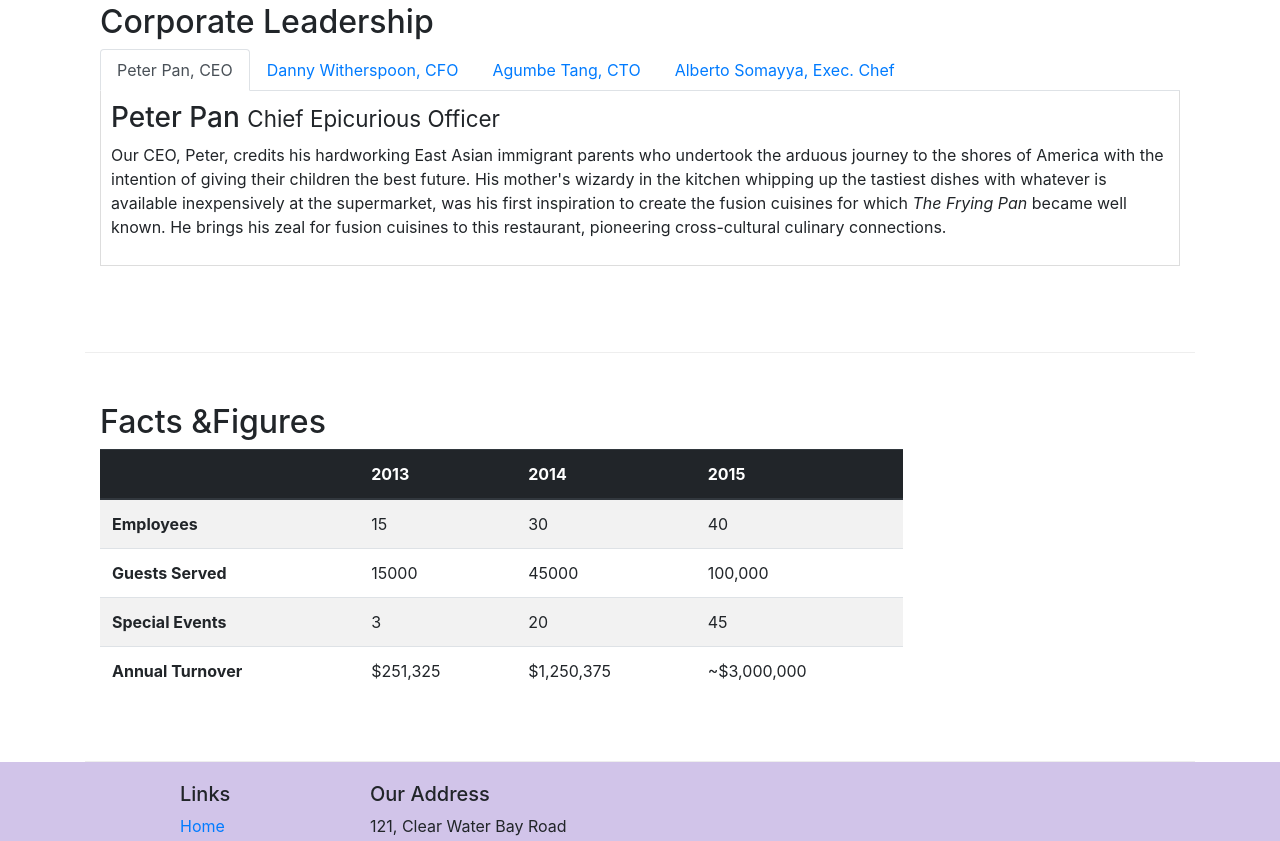
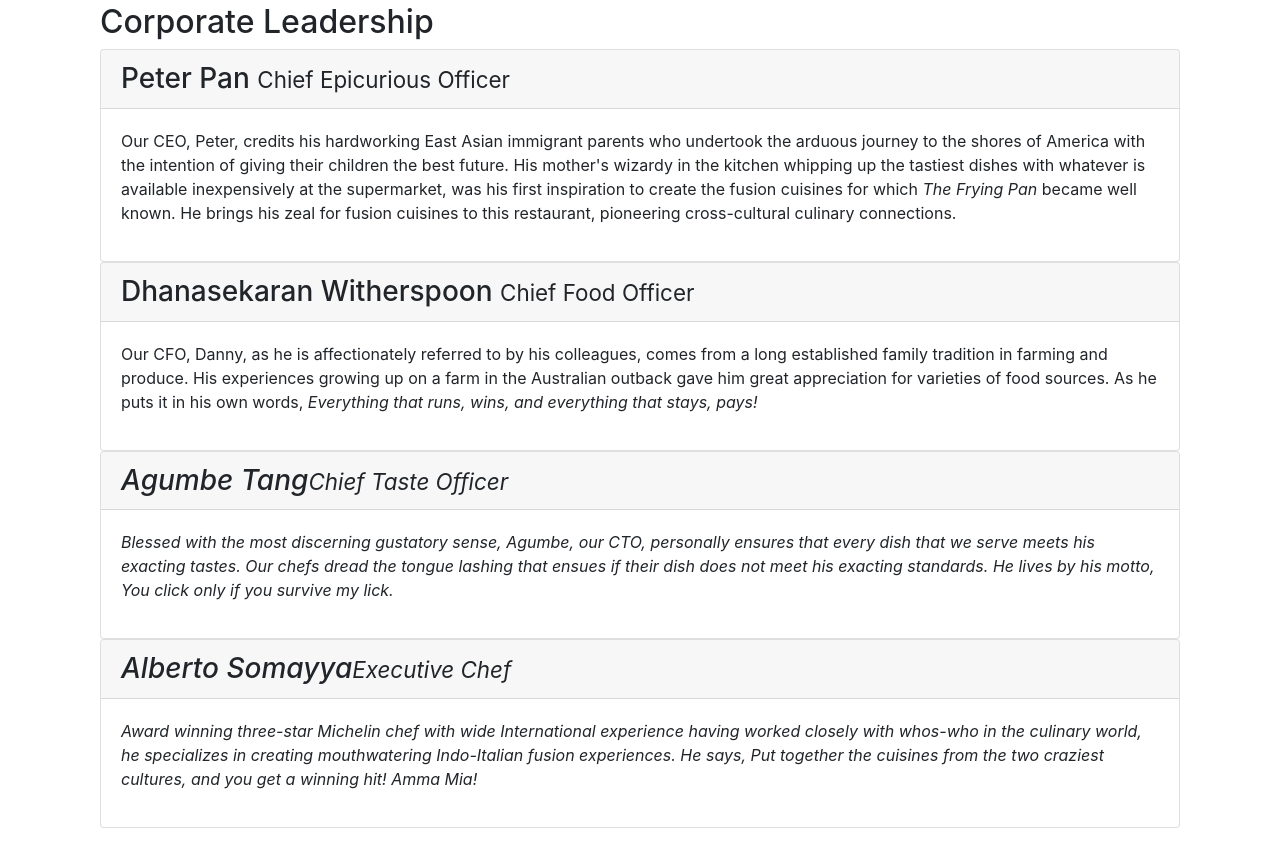
Before and after one commit to ashley068/boostrap, a website: page aboutus.html in a window 1280 px wide. Shown: the part 1019-1860 px from the top of the page. Drawn offline with nearby package versions, Linux system fonts and the light colour scheme.

Commit message:
accordion

```diff
--- a/aboutus.html
+++ b/aboutus.html
@@ -104,44 +104,69 @@
             <div class="col-12 col-sm">
                 <h2>Corporate Leadership</h2>
 
-                <ul class="nav nav-tabs">
-                    <li class="nav-item">
-                        <a class="nav-link active" href="#peter" role="tab" data-toggle="tab">Peter Pan, CEO</a>
-                    </li>
-                    <li class="nav-item">
-                        <a class="nav-link" href="#danny" role="tab"
-                          data-toggle="tab">Danny Witherspoon, CFO</a>
-                      </li>
-                      <li class="nav-item">
-                        <a class="nav-link" href="#agumbe"role="tab"
-                          data-toggle="tab">Agumbe Tang, CTO</a>
-                      </li>
-                      <li class="nav-item">
-                        <a class="nav-link" href="#alberto" role="tab"
-                          data-toggle="tab">Alberto Somayya, Exec. Chef</a>
-                      </li>
-                </ul>
 
-            <div class="tab-content">
-                <div role="tabpanel" class="tab-pane fade show active" id="peter">
-                    <h3>Peter Pan <small>Chief Epicurious Officer</small></h3>
-                    <p class="d-none d-sm-block">Our CEO, Peter, credits his hardworking East Asian immigrant parents who undertook the arduous journey to the shores of America with the intention of giving their children the best future. His mother's wizardy in the kitchen whipping up the tastiest dishes with whatever is available inexpensively at the supermarket, was his first inspiration to create the fusion cuisines for which <em>The Frying Pan</em> became well known. He brings his zeal for fusion cuisines to this restaurant, pioneering cross-cultural culinary connections.</p>
+
+            <div id="accordion">
+                <div class="card">
+                    <div class="card-header" role="tab" id="peterhead">
+                        <h3 class="mb-0">
+                            <a data-toggle="collapse" data-target="#peter">
+                                Peter Pan <small>Chief Epicurious Officer</small>
+                            </a>
+                        </h3>
+                    </div>
+                    <div role="tabpanel" class="collaspe show" id="peter" data-parent="#accordion">
+                        <div class="card-body">
+                            <p class="d-none d-sm-block">Our CEO, Peter, credits his hardworking East Asian immigrant parents who undertook the arduous journey to the shores of America with the intention of giving their children the best future. His mother's wizardy in the kitchen whipping up the tastiest dishes with whatever is available inexpensively at the supermarket, was his first inspiration to create the fusion cuisines for which <em>The Frying Pan</em> became well known. He brings his zeal for fusion cuisines to this restaurant, pioneering cross-cultural culinary connections.</p>
+                        </div>
+                    </div>
                 </div>
 
-                <div role="tabpanel" class="tab-pane fade" id="danny">
-                    <h3>Dhanasekaran Witherspoon <small>Chief Food Officer</small></h3>
-                    <p class="d-none d-sm-block">Our CFO, Danny, as he is affectionately referred to by his colleagues, comes from a long established family tradition in farming and produce. His experiences growing up on a farm in the Australian outback gave him great appreciation for varieties of food sources. As he puts it in his own words, <em>Everything that runs, wins, and everything that stays, pays!</em></p>
+                <div class="card">
+                    <div class="card-header" role="tab" id="peterhead">
+                        <h3 class="mb-0">
+                            <a data-toggle="collapse" data-target="#danny">
+                                Dhanasekaran Witherspoon  <small>Chief Food Officer</small>
+                            </a>
+                        </h3>
+                    </div>
+                    <div role="tabpanel" class="collaspe show" id="danny" data-parent="#accordion">
+                        <div class="card-body">
+                            <p class="d-none d-sm-block">Our CFO, Danny, as he is affectionately referred to by his colleagues, comes from a long established family tradition in farming and produce. His experiences growing up on a farm in the Australian outback gave him great appreciation for varieties of food sources. As he puts it in his own words, <em>Everything that runs, wins, and everything that stays, pays!</p>
+                        </div>
+                    </div>
                 </div>
 
-                <div role="tabpanel" class="tab-pane fade" id="agumbe">
-                  <h3>Agumbe Tang <small>Chief Taste Officer</small></h3>
-                  <p class="d-none d-sm-block">Blessed with the most discerning gustatory sense, Agumbe, our CTO, personally ensures that every dish that we serve meets his exacting tastes. Our chefs dread the tongue lashing that ensues if their dish does not meet his exacting standards. He lives by his motto, <em>You click only if you survive my lick.</em></p>
+                <div class="card">
+                    <div class="card-header" role="tab" id="peterhead">
+                        <h3 class="mb-0">
+                            <a data-toggle="collapse" data-target="#agumbe">
+                                Agumbe Tang<small>Chief Taste Officer</small>
+                            </a>
+                        </h3>
+                    </div>
+                    <div role="tabpanel" class="collaspe show" id="agumbe" data-parent="#accordion">
+                        <div class="card-body">
+                            <p class="d-none d-sm-block">Blessed with the most discerning gustatory sense, Agumbe, our CTO, personally ensures that every dish that we serve meets his exacting tastes. Our chefs dread the tongue lashing that ensues if their dish does not meet his exacting standards. He lives by his motto, <em>You click only if you survive my lick.</p>
+                        </div>
+                    </div>
                 </div>
 
-                <div role="tabpanel" class="tab-pane fade" id="alberto">
-                  <h3>Alberto Somayya <small>Executive Chef</small></h3>
-                  <p class="d-none d-sm-block">Award winning three-star Michelin chef with wide International experience having worked closely with whos-who in the culinary world, he specializes in creating mouthwatering Indo-Italian fusion experiences. He says, <em>Put together the cuisines from the two craziest cultures, and you get a winning hit! Amma Mia!</em></p>
+                <div class="card">
+                    <div class="card-header" role="tab" id="peterhead">
+                        <h3 class="mb-0">
+                            <a data-toggle="collapse" data-target="#agumbe">
+                                Alberto Somayya<small>Executive Chef</small>
+                            </a>
+                        </h3>
+                    </div>
+                    <div role="tabpanel" class="collaspe show" id="agumbe" data-parent="#accordion">
+                        <div class="card-body">
+                            <p class="d-none d-sm-block">Award winning three-star Michelin chef with wide International experience having worked closely with whos-who in the culinary world, he specializes in creating mouthwatering Indo-Italian fusion experiences. He says, <em>Put together the cuisines from the two craziest cultures, and you get a winning hit! Amma Mia!</em></p>
+                        </div>
+                    </div>
                 </div>
+
             </div>
             </div>
        </div>
```
